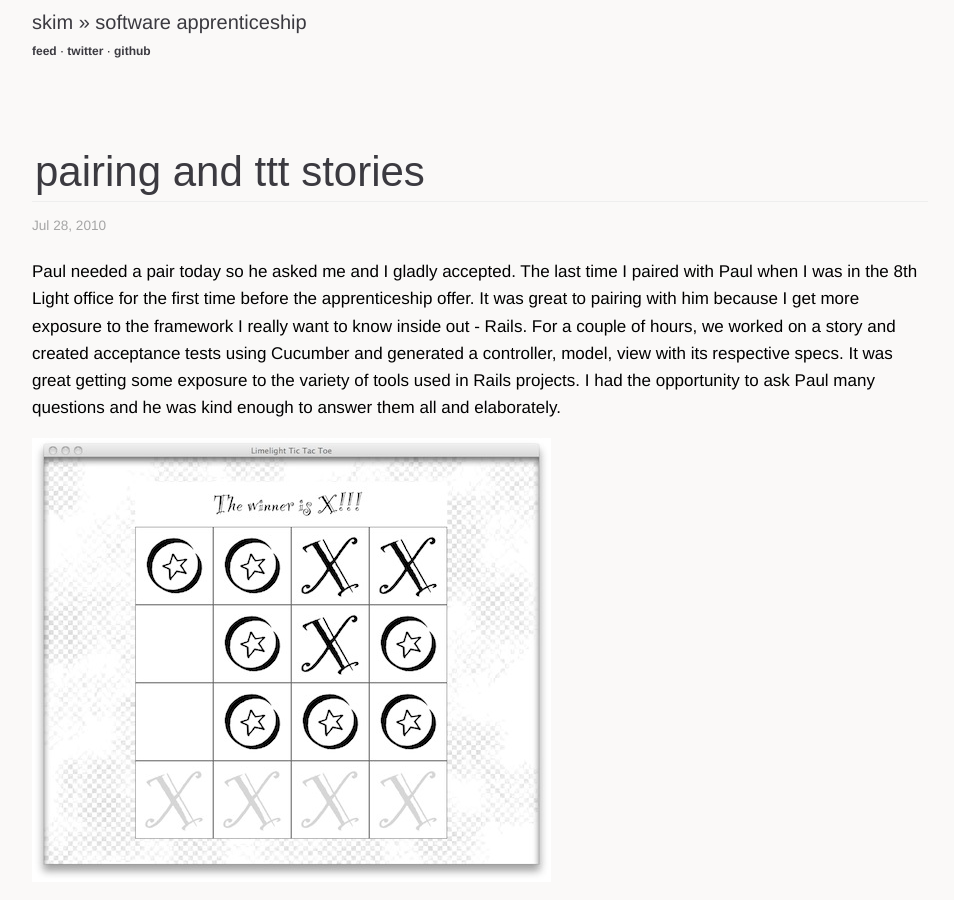
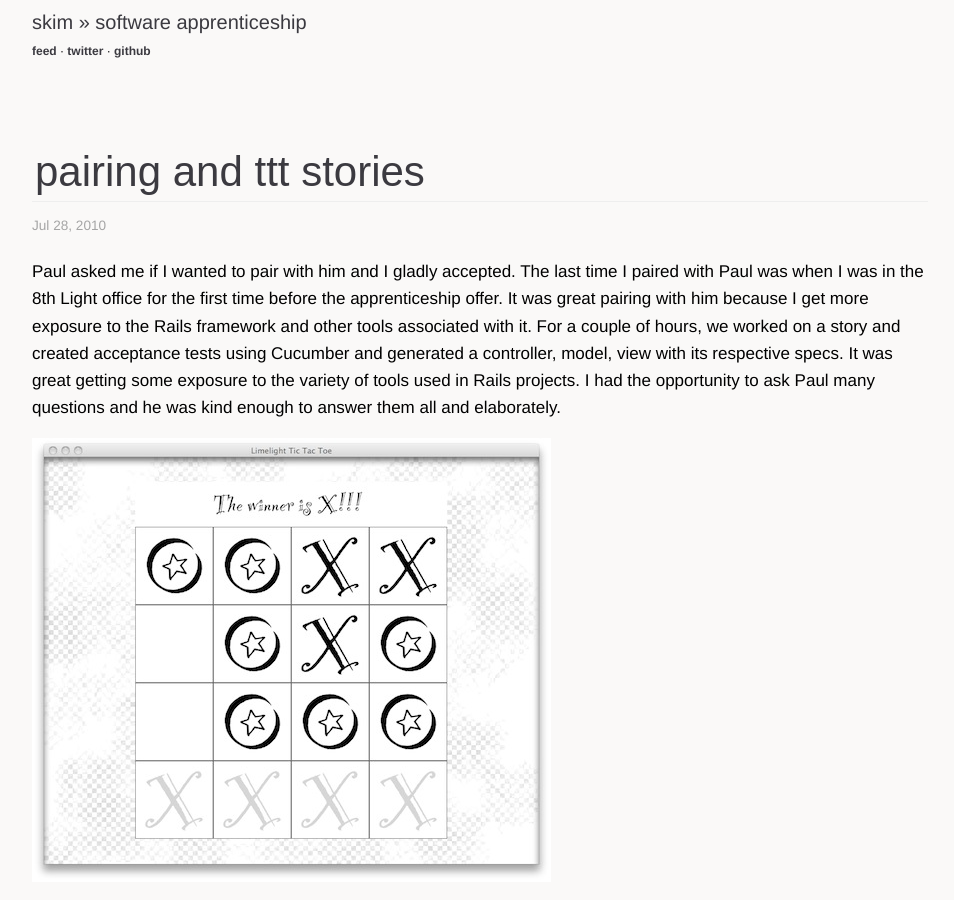
Before and after one commit to sl4m/skim.cc, a Jekyll site: the page built from _posts/2010-07-27-pairing-and-ttt-stories.markdown, in a window 1280 px wide and 900 px high. Shown: the whole window, without its empty margins (160-1114 px from the left). Built offline with Jekyll 4.4.1, drawn with Linux system fonts in a browser that asks for light colours; comment, search, counter and statistics services are not loaded.

Commit message:
updated post

```diff
--- a/_posts/2010-07-27-pairing-and-ttt-stories.markdown
+++ b/_posts/2010-07-27-pairing-and-ttt-stories.markdown
@@ -9,7 +9,7 @@ categories:
   -- pairing
 ---
 
-Paul needed a pair today so he asked me and I gladly accepted.  The last time I paired with Paul when I was in the 8th Light office for the first time before the apprenticeship offer.  It was great to pairing with him because I get more exposure to the framework I really want to know inside out - Rails.  For a couple of hours, we worked on a story and created acceptance tests using Cucumber and generated a controller, model, view with its respective specs.  It was great getting some exposure to the variety of tools used in Rails projects.  I had the opportunity to ask Paul many questions and he was kind enough to answer them all and elaborately.
+Paul asked me if I wanted to pair with him and I gladly accepted.  The last time I paired with Paul was when I was in the 8th Light office for the first time before the apprenticeship offer.  It was great pairing with him because I get more exposure to the Rails framework and other tools associated with it.  For a couple of hours, we worked on a story and created acceptance tests using Cucumber and generated a controller, model, view with its respective specs.  It was great getting some exposure to the variety of tools used in Rails projects.  I had the opportunity to ask Paul many questions and he was kind enough to answer them all and elaborately.
 
 ![TTT New Look](/images/ttt_new_look.jpg)
 
```
